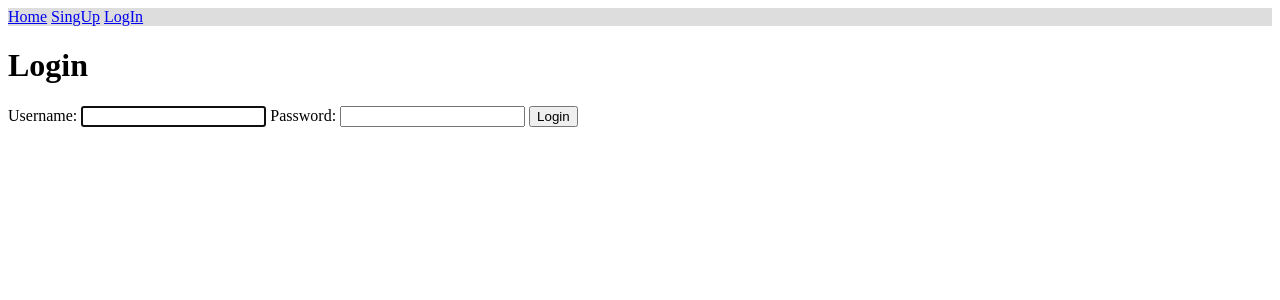
After one commit to CheshireCat26/my_blog, a Django app: page /blog/login/ in a window 1280 px wide. The commit adds this page. Shown: the top 300 px of the page. Run offline with Django 4.2, Linux system fonts and the light colour scheme.

Commit message:
Add login form

```diff
--- a/my_blog/blog/templates/blog/base.html
+++ b/my_blog/blog/templates/blog/base.html
@@ -11,6 +11,7 @@
         <ul class="nav">
             <li class="nav"><a href="{% url 'blog:index' %}">Home</a></li>
             <li class="nav"><a href="{% url 'blog:register' %}">SingUp</a></li>
+            <li class="nav"><a href="{% url 'blog:login' %}">LogIn</a></li>
         </ul>
     </nav>
 
--- /dev/null
+++ b/my_blog/blog/templates/blog/login.html
@@ -0,0 +1,12 @@
+{% extends 'blog/base.html' %}
+
+{% block content %}
+    <div class="login">
+        <h1>Login</h1>
+        <form method="POST">
+            {% csrf_token %}
+            {{form}}
+            <input type="submit" value="Login">
+        </form>
+    </div>
+{% endblock %}
--- a/my_blog/blog/urls.py
+++ b/my_blog/blog/urls.py
@@ -6,5 +6,6 @@ app_name = 'blog'
 urlpatterns = [
     path('', views.IndexView.as_view(), name='index'),
     path('<int:pk>/', views.ArticleDetailView.as_view(), name='detail'),
-    path('register/', views.register, name='register')
+    path('register/', views.register, name='register'),
+    path('login/', views.login_request, name='login'),
 ]
--- a/my_blog/blog/views.py
+++ b/my_blog/blog/views.py
@@ -1,10 +1,11 @@
 from django.contrib import messages
-from django.contrib.auth import login
+from django.contrib.auth import login, authenticate
 from django.http import HttpResponse
 from django.shortcuts import redirect, render
 from django.views.generic import ListView, DetailView
 from .models import Article
 from .forms import NewUserForm
+from django.contrib.auth.forms import AuthenticationForm
 
 
 # Create your views here.
@@ -34,3 +35,22 @@ def register(request):
 
     form = NewUserForm()
     return render(request, 'blog/register.html', {'form': form})
+
+
+def login_request(request):
+    if request.method == "POST":
+        form = AuthenticationForm(request, data=request.POST)
+        if form.is_valid():
+            username = form.cleaned_data.get('username')
+            password = form.cleaned_data.get('password')
+            user = authenticate(username=username, password=password)
+            if user is not None:
+                login(request, user)
+                messages.info(request, f"Welcome {username}")
+                return redirect('blog:index')
+            else:
+                messages.error(request, 'Invalid username or password')
+        else:
+            messages.error(request, 'Invalid username or password')
+    form = AuthenticationForm()
+    return render(request, 'blog/login.html', {'form': form})
```
Also changed, not shown: my_blog/db.sqlite3.
